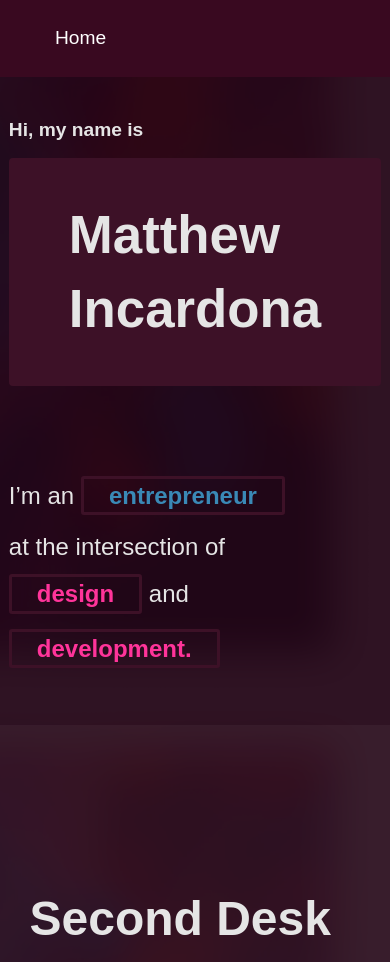
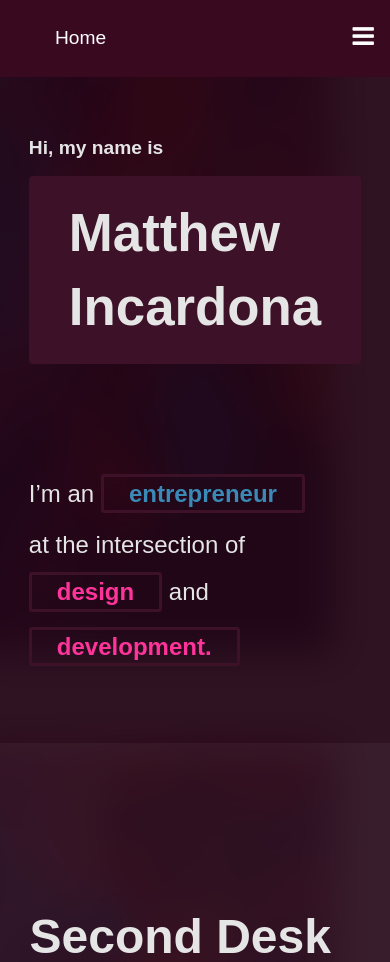
Before and after one commit to matthewincardona/portfolio, a PHP site: page / in a window 390 px wide. Shown: the top 962 px of the page. Run offline with PHP 8.4, Linux system fonts and the light colour scheme.

Commit message:
fixed responsive issues

```diff
--- a/about-me.html
+++ b/about-me.html
@@ -32,6 +32,11 @@
     <noscript>
       <link rel="stylesheet" href="https://fonts.googleapis.com/css2?family=M+PLUS+Rounded+1c&display=swap" />
     </noscript>
+    <!-- fontawesome cdn -->
+  <link
+    rel="stylesheet"
+    href="https://cdnjs.cloudflare.com/ajax/libs/font-awesome/4.7.0/css/font-awesome.min.css"
+  />
     <script src="scripts.js"></script>
 
 </head>
--- a/contact.html
+++ b/contact.html
@@ -32,6 +32,11 @@
     <noscript>
       <link rel="stylesheet" href="https://fonts.googleapis.com/css2?family=M+PLUS+Rounded+1c&display=swap" />
     </noscript>
+    <!-- fontawesome cdn -->
+  <link
+    rel="stylesheet"
+    href="https://cdnjs.cloudflare.com/ajax/libs/font-awesome/4.7.0/css/font-awesome.min.css"
+  />
     <script src="scripts.js"></script>
 
 </head>
--- a/index.html
+++ b/index.html
@@ -32,6 +32,11 @@
     <noscript>
       <link rel="stylesheet" href="https://fonts.googleapis.com/css2?family=Roboto+Mono&display=swap" />
     </noscript>
+    <!-- fontawesome cdn -->
+  <link
+    rel="stylesheet"
+    href="https://cdnjs.cloudflare.com/ajax/libs/font-awesome/4.7.0/css/font-awesome.min.css"
+  />
     <script src="scripts.js"></script>
 
 </head>
--- a/rochester-greenovation.html
+++ b/rochester-greenovation.html
@@ -32,6 +32,11 @@
     <noscript>
       <link rel="stylesheet" href="https://fonts.googleapis.com/css2?family=M+PLUS+Rounded+1c&display=swap" />
     </noscript>
+    <!-- fontawesome cdn -->
+  <link
+    rel="stylesheet"
+    href="https://cdnjs.cloudflare.com/ajax/libs/font-awesome/4.7.0/css/font-awesome.min.css"
+  />
     <script src="scripts.js"></script>
 
 </head>
--- a/second-desk.html
+++ b/second-desk.html
@@ -32,6 +32,11 @@
     <noscript>
       <link rel="stylesheet" href="https://fonts.googleapis.com/css2?family=M+PLUS+Rounded+1c&display=swap" />
     </noscript>
+    <!-- fontawesome cdn -->
+  <link
+    rel="stylesheet"
+    href="https://cdnjs.cloudflare.com/ajax/libs/font-awesome/4.7.0/css/font-awesome.min.css"
+  />
     <script src="scripts.js"></script>
 
 </head>
--- a/styles.css
+++ b/styles.css
@@ -275,9 +275,12 @@ https://www.w3schools.com/howto/tryit.asp?filename=tryhow_js_topnav
   display: none;
 }
 
-i {
+i,
+.fa,
+.fa-bars,
+a.icon {
   color: white;
-  z-index: 100000;
+  font-size: 25px;
 }
 
 /* Apply this to everything but the first child of .topnav a */
@@ -383,6 +386,7 @@ HERO
 
 .hero__welcome-msg {
   margin-top: 2px;
+  margin: 20px;
 }
 
 .hero__welcome-msg a {
@@ -413,6 +417,7 @@ HERO
 }
 
 .hero__desc {
+  margin: 20px;
   margin-top: 80px;
 }
 
@@ -431,6 +436,9 @@ HERO
     grid-template-columns: 1fr;
     min-height: 60vh;
     margin-bottom: -100px;
+  }
+  .hero__name-bottom {
+    padding: 20px 40px;
   }
 }
 
--- a/web-design.html
+++ b/web-design.html
@@ -32,6 +32,11 @@
     <noscript>
       <link rel="stylesheet" href="https://fonts.googleapis.com/css2?family=M+PLUS+Rounded+1c&display=swap" />
     </noscript>
+    <!-- fontawesome cdn -->
+  <link
+    rel="stylesheet"
+    href="https://cdnjs.cloudflare.com/ajax/libs/font-awesome/4.7.0/css/font-awesome.min.css"
+  />
     <script src="scripts.js"></script>
 
 </head>
```
